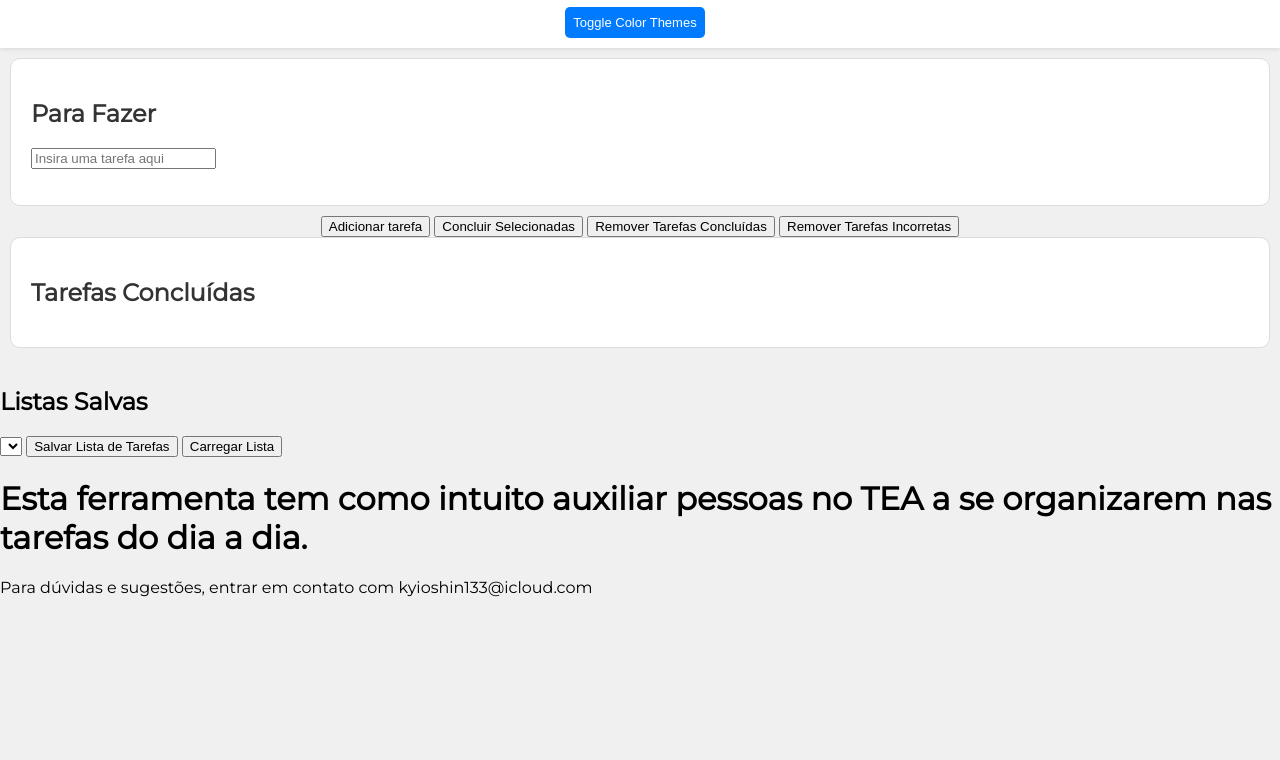
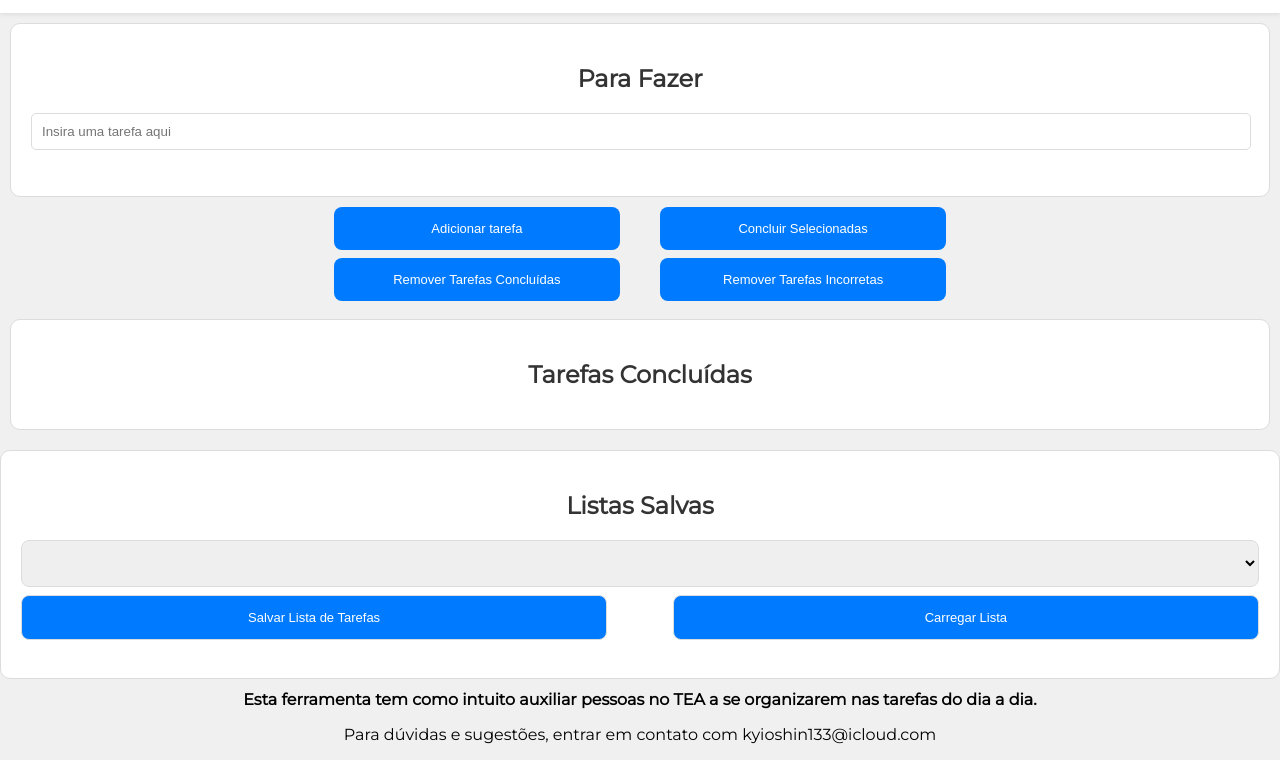
Before and after one commit to frndsvictor/Comfy-TaskList, a plain HTML site: page index.html in a window 1280 px wide. Shown: the part 89-849 px from the top of the page. Before the commit the page ends 800 px from the top, so only its background shows below. Drawn offline with Linux system fonts and the light colour scheme.

Commit message:
Update index.html

```diff
--- a/index.html
+++ b/index.html
@@ -14,8 +14,6 @@
     <link rel="icon" type="image/x-icon" href="favicon.ico">
     <link rel="apple-touch-icon" href="favicon.ico">
     <style>
-        /* ... existing styles ... */
-
         body {
             margin: 0;
             font-family: 'Montserrat', sans-serif;
@@ -24,13 +22,13 @@
         }
 
         body.theme1 {
-            background-color: #d4edda;
-            color: #155724;
+            background-color: #f8d7da;
+            color: #721c24;
         }
 
         body.theme2 {
-            background-color: #cfe2f3;
-            color: #1d3887;
+            background-color: #d1ecf1;
+            color: #0c5460;
         }
 
         .bar,
@@ -80,7 +78,103 @@
             overflow-y: auto;
         }
 
-        /* ... existing styles ... */
+        .task-input {
+            width: calc(100% - 20px);
+            margin-bottom: 10px;
+            padding: 10px;
+            border: 1px solid #dcdcdc;
+            border-radius: 5px;
+        }
+
+        .task-list {
+            list-style-type: none;
+            padding: 0;
+            text-align: left;
+        }
+
+        .task {
+            margin-bottom: 10px;
+            display: flex;
+            align-items: center;
+        }
+
+        .task-checkbox {
+            margin-right: 10px;
+        }
+
+        .button-container {
+            display: flex;
+            flex-wrap: wrap;
+            justify-content: space-between;
+            margin-bottom: 10px;
+        }
+
+        button {
+            flex-basis: calc(48% - 8px);
+            padding: 14px 8px; /* Adjusted padding for better height */
+            background-color: #007bff; /* Blue color */
+            color: #ffffff;
+            border: none;
+            border-radius: 8px; /* Increased border radius for a softer look */
+            cursor: pointer;
+            margin-bottom: 8px;
+            font-size: small; /* Adjusted font size */
+        }
+
+        button:hover {
+            background-color: #0056b3; /* Darker blue on hover */
+        }
+
+        h2 {
+            text-align: center;
+            color: #333;
+        }
+
+        h1,
+        p {
+            text-align: center;
+            font-size: medium;
+        }
+
+        .saved-lists {
+            width: 100%;
+            box-sizing: border-box;
+            background-color: #ffffff;
+            padding: 20px;
+            border: 1px solid #dcdcdc;
+            border-radius: 10px;
+            margin-bottom: 10px;
+            overflow-y: auto;
+        }
+
+        .saved-lists select,
+        .saved-lists button {
+            padding: 14px 8px; /* Adjusted padding for better height */
+            border: 1px solid #dcdcdc;
+            border-radius: 8px; /* Increased border radius for a softer look */
+            margin-bottom: 8px;
+            width: 100%;
+            font-size: small; /* Adjusted font size */
+        }
+
+        .saved-lists button {
+            background-color: #007bff; /* Blue color */
+            color: #ffffff;
+            cursor: pointer;
+        }
+
+        .saved-lists button:hover {
+            background-color: #0056b3; /* Darker blue on hover */
+        }
+
+        .more-info {
+            display: none;
+        }
+
+        .show-info {
+            display: block;
+        }
+
     </style>
 </head>
 
@@ -91,7 +185,7 @@
     </div>
     <div class="parent">
         <div class="div1">
-            <h2 style="color: #333;">Para Fazer</h2>
+            <h2>Para Fazer</h2>
             <input type="text" id="taskInput" class="task-input" placeholder="Insira uma tarefa aqui">
             <ul id="todoList" class="task-list"></ul>
         </div>
@@ -102,7 +196,7 @@
             <button onclick="onRemoveIncorrectTasks()">Remover Tarefas Incorretas</button>
         </div>
         <div class="div2">
-            <h2 style="color: #333;">Tarefas Concluídas</h2>
+            <h2>Tarefas Concluídas</h2>
             <ul id="doneList" class="task-list"></ul>
         </div>
     </div>
```
